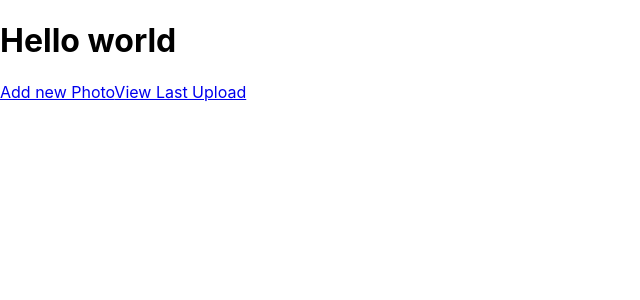
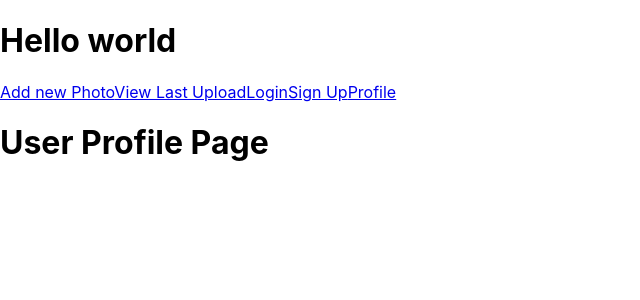
Before and after one commit to meggs1/photo-frontend, a React (Create React App) app: page /profile in a window 1280 px wide. Shown: the top 300 px of the page, without its empty margins (0-640 px from the left). Built offline with nearby package versions, Linux system fonts and the light colour scheme; no server answers.

Commit message:
add links for login/sign up and profile

```diff
--- a/src/components/users/Profile.js
+++ b/src/components/users/Profile.js
@@ -0,0 +1,15 @@
+import { Component } from "react";
+
+class Profile extends Component {
+
+    render() {
+        return(
+            <div>
+                <h1> User Profile Page</h1>
+            </div>
+        )
+    }
+}
+
+
+export default Profile
--- a/src/containers/App.js
+++ b/src/containers/App.js
@@ -8,6 +8,7 @@ import Form from '../components/posts/Form'
 import Post from '../components/posts/Post'
 import Login from '../components/users/Login'
 import SignUp from '../components/users/SignUp'
+import Profile from '../components/users/Profile'
 
 
 class App extends Component {
@@ -45,11 +46,16 @@ class App extends Component {
           <BrowserRouter>
             <Link to="form">Add new Photo</Link>
             <Link to="lastpost">View Last Upload</Link>
+            <Link to="login">Login</Link>
+            <Link to="signup">Sign Up</Link>
+            <Link to="profile">Profile</Link>
+
             <Routes>
               <Route path="form" element={<Form />} />
               <Route path="lastpost" element={<Post post={lastPost}/>} />
               <Route path="login" element={<Login />} />
               <Route path="signup" element={<SignUp />} />
+              <Route path="profile" element={<Profile />} />
             </Routes>
           </BrowserRouter>
         </div>
```
